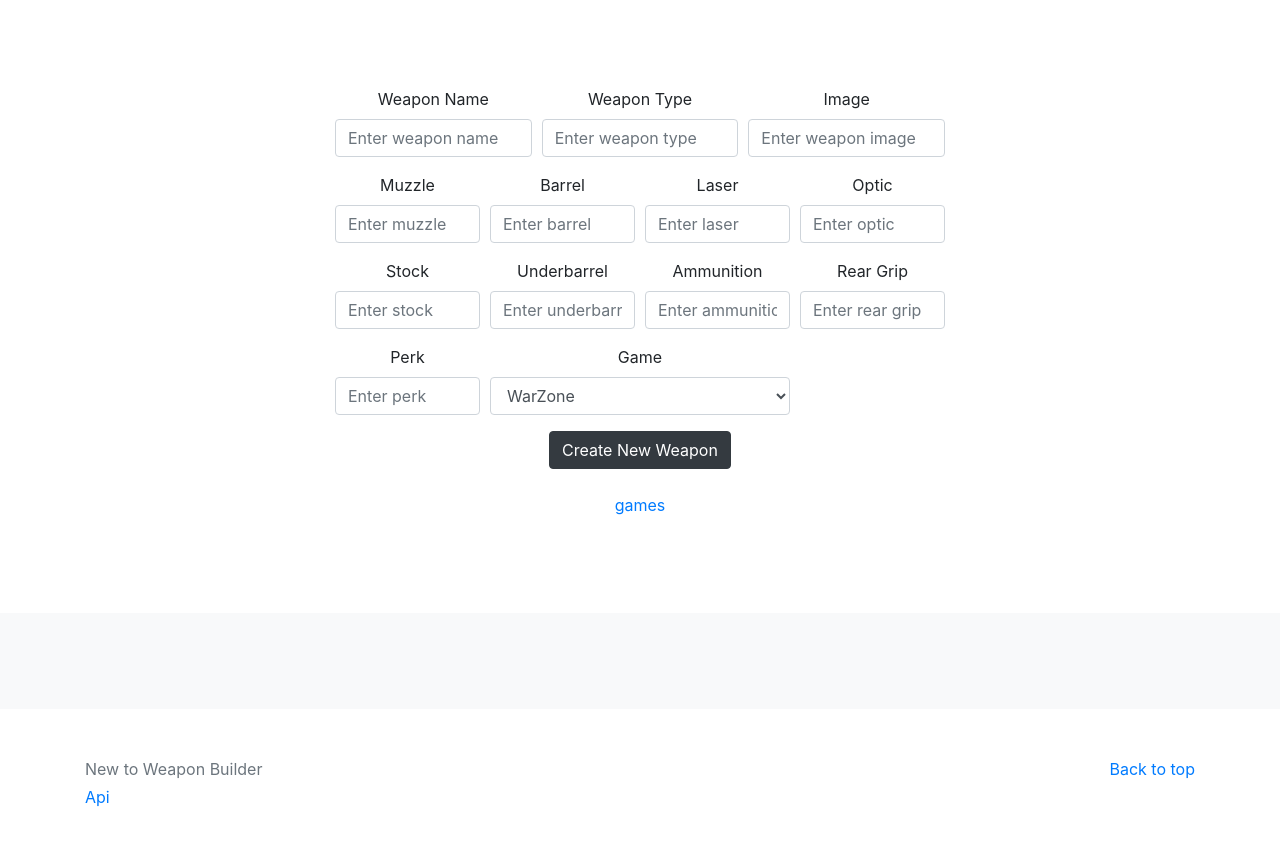
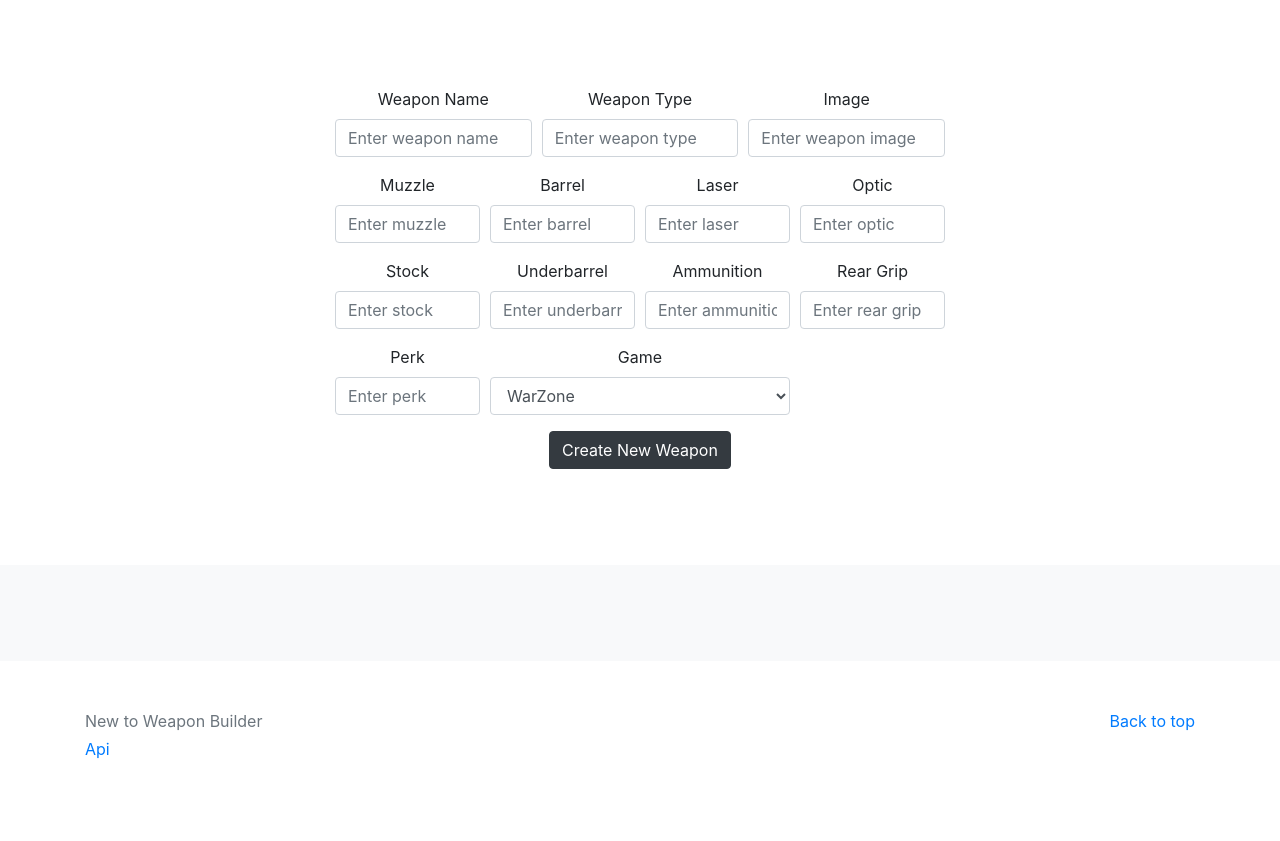
Before and after one commit to Cbreen61/cw_weapon_builder_frontend, a plain HTML site: page index.html in a window 1280 px wide. Shown: the part 65-906 px from the top of the page. After the commit the page ends 874 px from the top, so only its background shows below. Drawn offline with nearby package versions, Linux system fonts and the light colour scheme; no server answers.

```diff
--- a/index.html
+++ b/index.html
@@ -76,10 +76,6 @@
   <section class="jumbotron text-center">
     <div class="container" id="weapons-form">
     </div>
-    <br>
-    <div id="games link">
-      <a href="-#" id="COD">games</a>
-    </div>
   </section>
 
   <div class="album py-5 bg-light">
```
